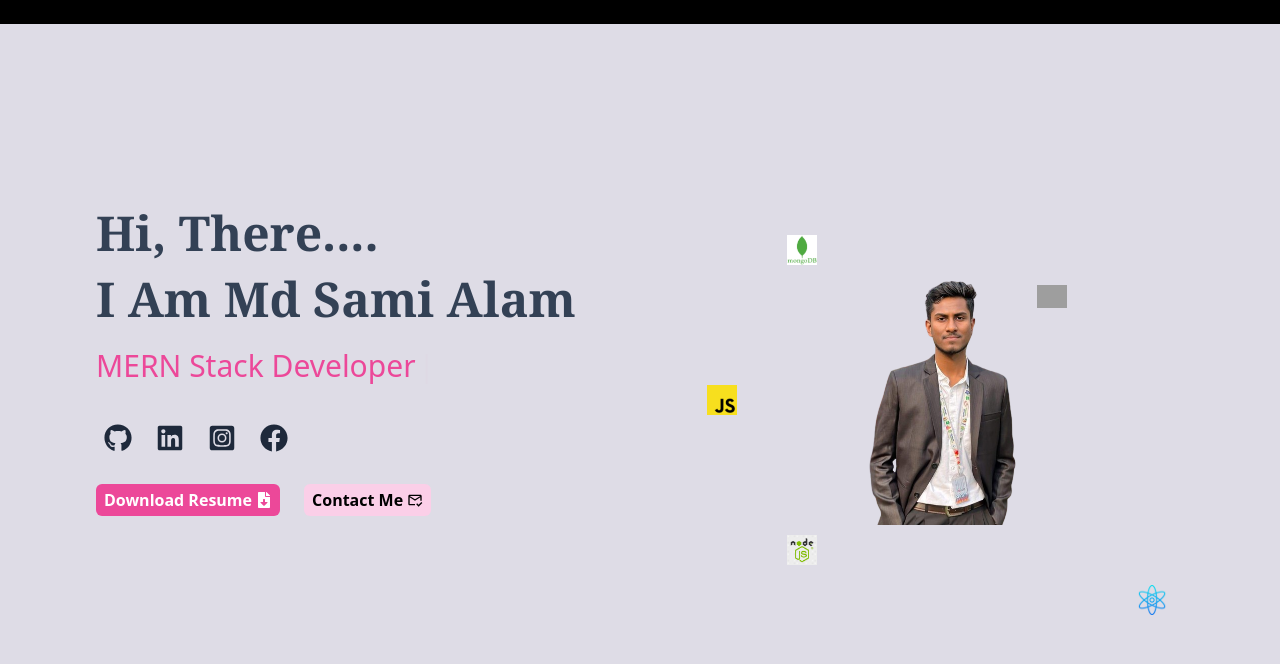
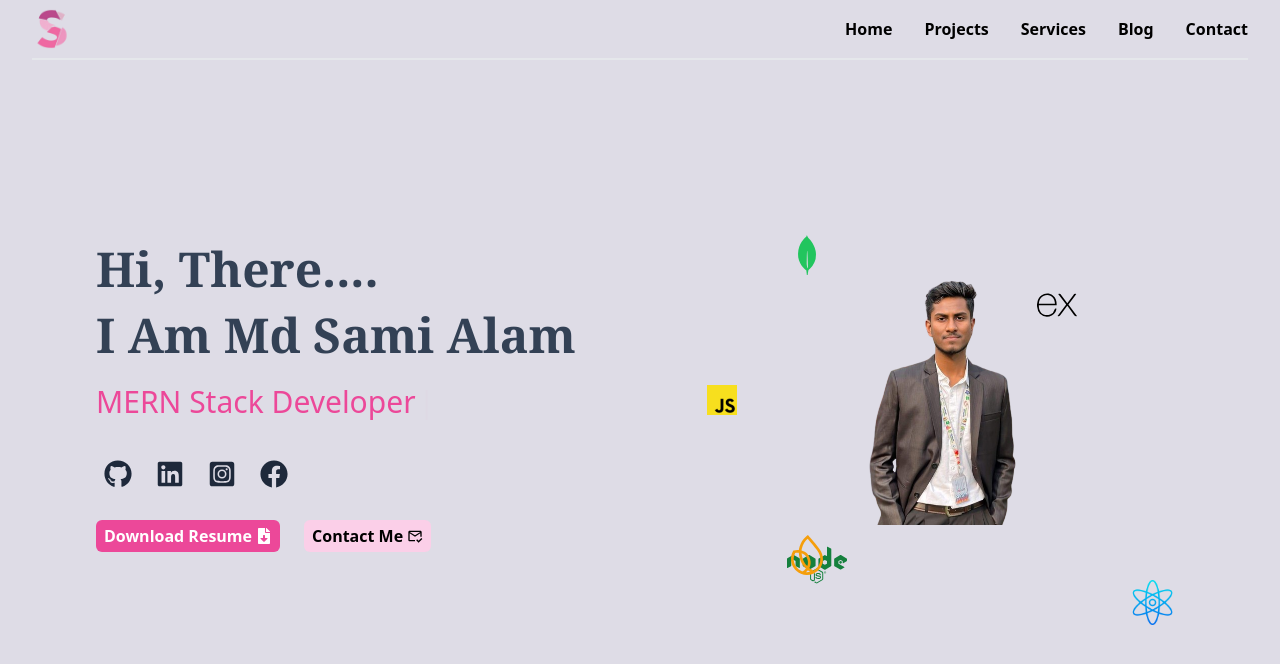
Before and after one commit to sami5671/Md_Sami_Alam_Portfolio, a React (Vite) app: page / in a window 1280 px wide. Shown: the top 664 px of the page. Built offline with nearby package versions, Linux system fonts and the light colour scheme; grey boxes are pictures that could not be loaded.

Commit message:
designed the navbar

```diff
--- a/src/App.jsx
+++ b/src/App.jsx
@@ -1,10 +1,11 @@
 import Banner from "./Home/Banner/Banner";
+import Navbar from "./Home/Navbar/Navbar";
 
 function App() {
   return (
     <>
-      <h1 className="bg-black">Navbar</h1>
       <div>
+        <Navbar></Navbar>
         <Banner></Banner>
       </div>
     </>
--- a/src/Home/Banner/Banner.css
+++ b/src/Home/Banner/Banner.css
@@ -62,8 +62,8 @@ body {
 }
 
 .react {
-  width: 30px;
-  height: 30px;
+  width: 45px;
+  height: 40px;
   border-radius: 50%;
   position: absolute;
   top: 0;
@@ -87,6 +87,19 @@ body {
   margin: auto;
   -webkit-animation: nodejs 5s linear infinite;
   animation: nodejs 45s linear infinite;
+}
+.firebase {
+  width: 30px;
+  height: 30px;
+  border-radius: 50%;
+  position: absolute;
+  top: 0;
+  bottom: 0;
+  left: 0;
+  right: 0;
+  margin: auto;
+  -webkit-animation: firebase 5s linear infinite;
+  animation: firebase 15s linear infinite;
 }
 
 @keyframes js {
@@ -121,7 +134,7 @@ body {
     transform: rotate(0deg) translate(200px, 200px) rotate(0deg);
   }
   100% {
-    transform: rotate(360deg) translate(200px, 200px) rotate(-360deg);
+    transform: rotate(360deg) translate(150px, 150px) rotate(-360deg);
   }
 }
 
@@ -133,3 +146,12 @@ body {
     transform: rotate(360deg) translate(-150px, 150px) rotate(-360deg);
   }
 }
+
+@keyframes firebase {
+  0% {
+    transform: rotate(0deg) translate(-150px, 150px) rotate(0deg);
+  }
+  100% {
+    transform: rotate(360deg) translate(-150px, 150px) rotate(-360deg);
+  }
+}
--- a/src/Home/Banner/Banner.jsx
+++ b/src/Home/Banner/Banner.jsx
@@ -4,9 +4,12 @@ import mongodb from "../../assets/images/mongodb.png";
 import express from "../../assets/images/express.png";
 import react from "../../assets/images/react.png";
 import nodejs from "../../assets/images/node.jpg";
+import { SiExpress } from "react-icons/si";
+import { SiMongodb } from "react-icons/si";
+import { SiFirebase } from "react-icons/si";
 import profile from "../../assets/images/profile2.png";
 import { useTypewriter, Cursor } from "react-simple-typewriter";
-import { FaGithub } from "react-icons/fa6";
+import { FaGithub, FaNode } from "react-icons/fa6";
 import { FaLinkedin } from "react-icons/fa6";
 import { FaFacebook } from "react-icons/fa";
 import { FaInstagramSquare } from "react-icons/fa";
@@ -103,16 +106,19 @@ const Banner = () => {
               <img src={js} width="50px" height="50px" alt="" />
             </div>
             <div className="mongodb">
-              <img src={mongodb} width="50px" height="50px" alt="" />
+              <SiMongodb className="h-[40px] w-[40px] text-green-500" />
             </div>
             <div className="express">
-              <img src={express} width="50px" height="50px" alt="" />
+              <SiExpress className="h-[40px] w-[40px] text-black" />
             </div>
             <div className="react">
-              <img src={react} width="50px" height="50px" alt="" />
+              <img src={react} alt="" />
             </div>
             <div className="nodejs">
-              <img src={nodejs} width="50px" height="50px" alt="" />
+              <FaNode className="h-[60px] w-[60px] text-green-700" />
+            </div>
+            <div className="firebase">
+              <SiFirebase className="h-[40px] w-[40px] text-amber-500" />
             </div>
             <div className="profile">
               <img src={profile} width="250px" height="250px" alt="" />
--- /dev/null
+++ b/src/Home/Navbar/Navbar.css
@@ -0,0 +1,80 @@
+li {
+  list-style: none;
+}
+
+a {
+  text-decoration: none;
+  color: black;
+  font-size: 1rem;
+}
+
+a:hover {
+  color: rgb(255, 132, 212);
+  text-decoration: underline;
+}
+
+/* header */
+
+header {
+  position: relative;
+  padding: 0 2rem;
+}
+.navbar {
+  width: 100%;
+  height: 60px;
+  max-width: 1300px;
+  margin: 0 auto;
+  display: flex;
+  align-items: center;
+  justify-content: space-between;
+}
+
+.navbar .links {
+  display: flex;
+  gap: 2rem;
+}
+
+.navbar .toggle_btn {
+  color: black;
+  font-size: 2rem;
+  cursor: pointer;
+  display: none;
+}
+
+/* for dropdown menu*/
+
+.dropdown_menu {
+  display: none;
+  position: absolute;
+  right: 2rem;
+  top: 60px;
+  height: 0;
+  width: 300px;
+  background: rgba(255, 255, 255, 0.1);
+  backdrop-filter: blur(15px);
+  border-radius: 10px;
+  overflow: hidden;
+  transition: height 0.2s cubic-bezier(0.175, 0.885, 0.32, 1.275);
+}
+
+.dropdown_menu li {
+  padding: 0.7rem;
+  display: flex;
+  align-items: center;
+  justify-content: center;
+}
+.dropdown_menu.open {
+  height: 240px;
+}
+/* responsive */
+@media (max-width: 992px) {
+  .navbar .links {
+    display: none;
+  }
+  .navbar .toggle_btn {
+    display: block;
+  }
+  .dropdown_menu {
+    display: block;
+  }
+}
--- /dev/null
+++ b/src/Home/Navbar/Navbar.jsx
@@ -0,0 +1,66 @@
+import { useState } from "react";
+import "./Navbar.css";
+import { AiOutlineMenu } from "react-icons/ai";
+import { IoMdCloseCircle } from "react-icons/io";
+import logo from "../../assets/images/logo.png";
+const Navbar = () => {
+  const [isOpen, setIsOpen] = useState(false);
+
+  const toggleMenu = () => {
+    setIsOpen(!isOpen);
+  };
+
+  return (
+    <>
+      <header>
+        <div className="navbar font-semibold lg:border-b-2">
+          <div className="logo mr-18">
+            <img src={logo} className="w-[40px] h-[40px]" alt="" />
+          </div>
+          <ul className="links">
+            <li>
+              <a href="#">Home</a>
+            </li>
+            <li>
+              <a href="#">Projects</a>
+            </li>
+            <li>
+              <a href="#">Services</a>
+            </li>
+            <li>
+              <a href="#">Blog</a>
+            </li>
+            <li>
+              <a href="#">Contact</a>
+            </li>
+          </ul>
+          <div className="toggle_btn" onClick={toggleMenu}>
+            <span>{isOpen ? <IoMdCloseCircle /> : <AiOutlineMenu />}</span>
+          </div>
+        </div>
+
+        <div className={`dropdown_menu ${isOpen ? "open" : ""}`}>
+          <ul>
+            <li>
+              <a href="#">Home</a>
+            </li>
+            <li>
+              <a href="#">Projects</a>
+            </li>
+            <li>
+              <a href="#">Services</a>
+            </li>
+            <li>
+              <a href="#">Blog</a>
+            </li>
+            <li>
+              <a href="#">Contact</a>
+            </li>
+          </ul>
+        </div>
+      </header>
+    </>
+  );
+};
+
+export default Navbar;
```
Also changed, not shown: src/assets/images/logo.png (added).
